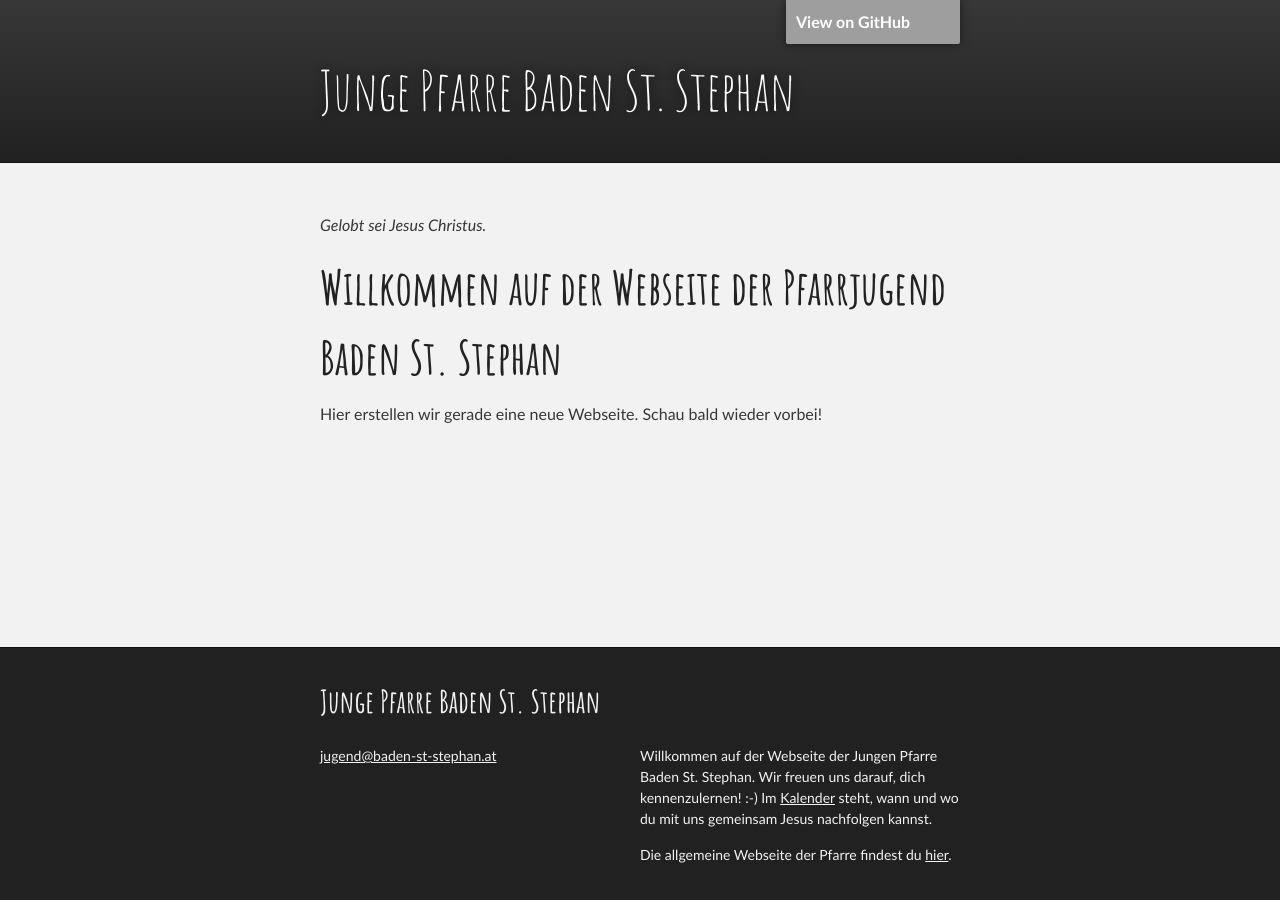
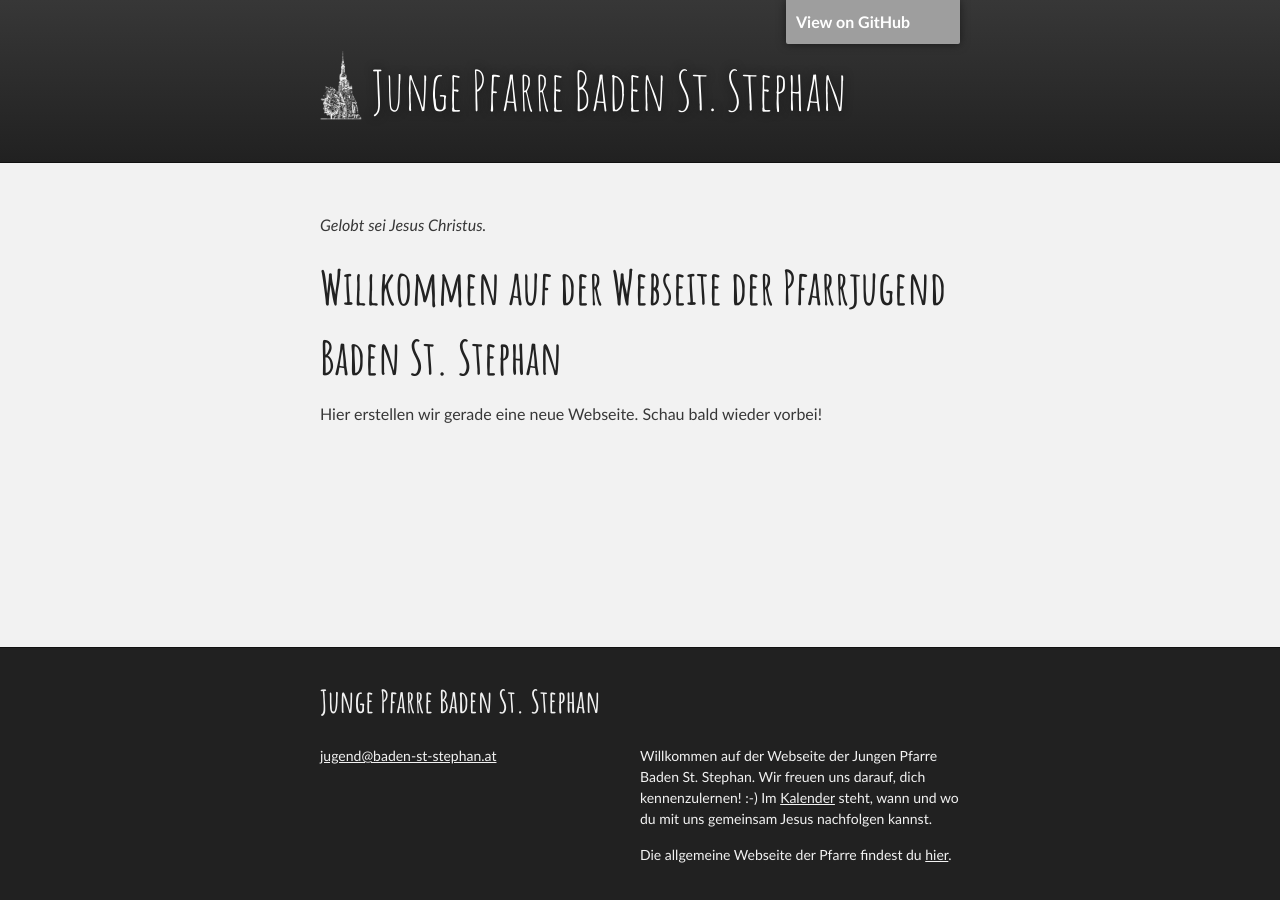
Before and after one commit to xannaveronix/junge-pfarre.github.io, a Jekyll site: the page built from index.md, in a window 1280 px wide. Built offline with Jekyll 4.4.1, drawn with Linux system fonts in a browser that asks for light colours; the repository's description, which GitHub fills in, is left out; grey boxes are pictures that could not be loaded.

Commit message:
Einfügen des Pfarrlogos vor den Webseiten-Titel
Auf kleineren Displays ist zu wenig Platz für das Pfarrlogo

```diff
--- a/_layouts/default.html
+++ b/_layouts/default.html
@@ -18,7 +18,7 @@
     <div id="header_wrap" class="outer">
         <header class="inner">
           <a id="forkme_banner" href="{{ site.github.repository_url }}">View on GitHub</a>
-
+          <img id="logo" src="/assets/Pfarrlogo_Baden-St-Stephan_white.png">
           <h1 id="project_title">{{ site.title | default: site.github.repository_name }}</h1>
 
           {% if site.show_downloads %}
--- a/assets/css/style.scss
+++ b/assets/css/style.scss
@@ -54,6 +54,17 @@ h6 {
 #project_title {
   font-size: calc(42px * 1.3);
   font-weight: 400;
+  display: inline-block;
+}
+
+#logo {
+  box-shadow: none;
+  border: none;
+  float: left;
+  height: 70px;
+  width: auto;
+  padding: 0;
+  margin: 0 10px 0 0;
 }
 
 #main_content_wrap {
@@ -91,6 +102,10 @@ Small Device Styles
     width: 100%;
     float:none;
   }
+
+  #logo {
+    display: none;
+  }
 }
 
 @media screen and (max-width: 500px) {
```
Also changed, not shown: assets/Pfarrlogo_Baden-St-Stephan_white.png (added).
